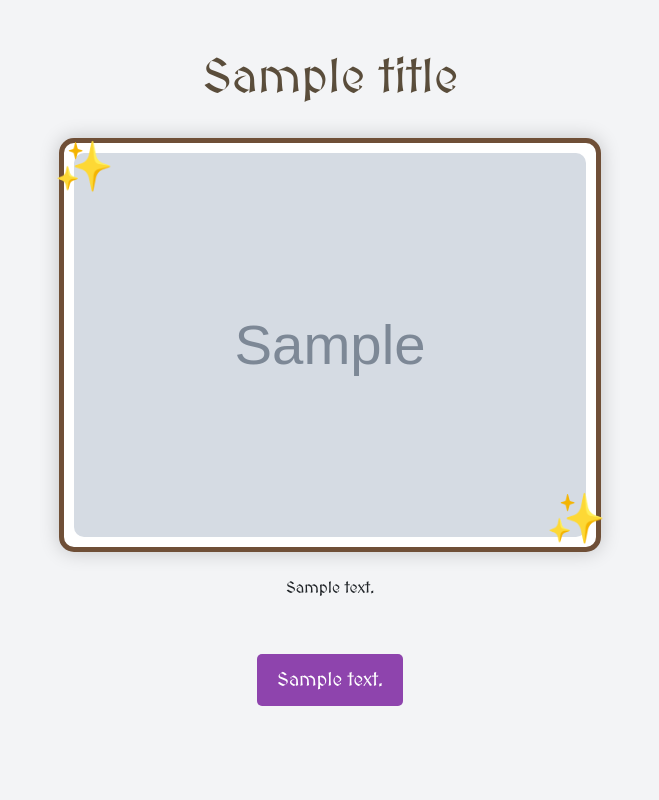
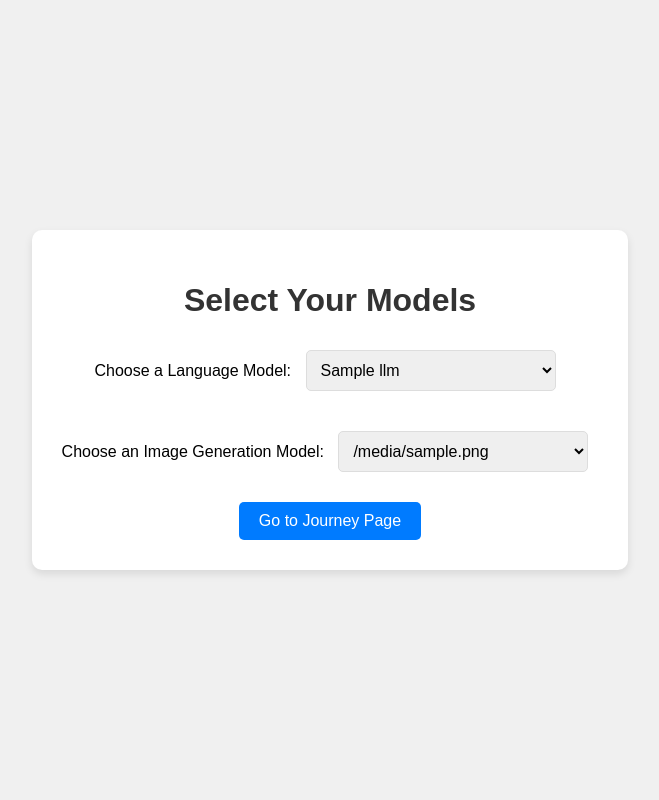
Before and after one commit to coolSurferBoi/LLM_Journeys, a Flask app: template templates/home.html in a window 1280 px wide. Shown: the whole page, without its empty margins (310-969 px from the left). Run offline with Flask 3, Linux system fonts and the light colour scheme; the template is opened without the code that fills it: most values are stand-ins (such as "Sample title", 1, 10 or a date in 2020); grey boxes marked "Sample" are stand-in pictures; some libraries are stand-ins or nearby versions.

Commit message:
20250517 work

```diff
--- a/app.py
+++ b/app.py
@@ -38,8 +38,22 @@ def process_reply(state: GPTJourneyState, reply_content: str):
     state.reset_button_states()
     return text
 
+
 @app.route('/', methods=['GET', 'POST'])
 def home():
+    llm_options = ["GPT-3", "GPT-4", "BERT", "T5"]
+    image_gen_options = ["DALL-E", "Stable Diffusion", "MidJourney"]
+
+    if request.method == 'POST':
+        # Get selected values from dropdowns
+        dropdown1 = request.form.get('dropdown1')
+        dropdown2 = request.form.get('dropdown2')
+        return render_template('journey.html', dropdown1=dropdown1, dropdown2=dropdown2)
+
+    return render_template('home.html', llm_options=llm_options, image_gen_options=image_gen_options)
+
+@app.route('/journey', methods=['GET', 'POST'])
+def journey():
     title = "GPT-Journey"
     message = None
 
@@ -76,7 +90,7 @@ def home():
     session['button_messages'] = state.get_all_button_messages()
     print(f'Number of Selections : {OpenAPIConnection.get_interaction_count()}')
     return render_template(
-        'home.html',
+        'journey.html',
         title=title,
         text=text,
         image_url=image_url,
@@ -86,4 +100,4 @@ def home():
     )
 
 if __name__ == "__main__":
-    app.run()
+    app.run(debug=True)
--- a/templates/home.html
+++ b/templates/home.html
@@ -3,126 +3,90 @@
 <head>
     <meta charset="UTF-8">
     <meta name="viewport" content="width=device-width, initial-scale=1.0">
-    <title>{{ title }}</title>
-
-    <!-- Bootstrap CSS -->
-    <link rel="stylesheet" href="https://maxcdn.bootstrapcdn.com/bootstrap/4.0.0/css/bootstrap.min.css" integrity="sha384-Gn5384xqQ1aoWXA+058RXPxPg6fy4IWvTNh0E263XmFcJlSAwiGgFAW/dAiS6JXm" crossorigin="anonymous">
-
-    <!-- Google Fonts (for a fancy look) -->
-    <link href="https://fonts.googleapis.com/css2?family=MedievalSharp&display=swap" rel="stylesheet">
-
-    <!-- Custom Styles -->
+    <title>LLM Journey</title>
     <style>
         body {
-            font-family: 'MedievalSharp', cursive;
-            background-color: #f3f4f6;
+            font-family: Arial, sans-serif;
+            height: 100vh;
+            display: flex;
+            justify-content: center;
+            align-items: center;
+            margin: 0;
+            background-color: #f0f0f0;
         }
 
         .container {
-            padding-top: 50px;
-            padding-bottom: 50px;
+            background-color: white;
+            padding: 30px;
+            border-radius: 10px;
+            box-shadow: 0 4px 8px rgba(0, 0, 0, 0.1);
+            text-align: center;
+        }
+
+        select {
+            padding: 10px;
+            margin: 10px;
+            font-size: 16px;
+            width: 250px;
+            border-radius: 5px;
+            border: 1px solid #ddd;
         }
 
         h1 {
-            color: #5a4d3b;
-            font-size: 3rem;
-            margin-bottom: 30px;
+            color: #333;
         }
 
-        .image-container {
-            position: relative;
-            display: inline-block;
-            border: 5px solid #6f4f37;
-            padding: 10px;
-            border-radius: 15px;
-            box-shadow: 0px 0px 20px rgba(0, 0, 0, 0.2);
-            background-color: #fff;
+        .dropdown-container {
+            margin-top: 20px;
         }
 
-        .image-container::before {
-            content: '✨';
-            position: absolute;
-            top: -10px;
-            left: -10px;
-            font-size: 3rem;
-            color: #f1c40f;
-        }
-
-        .image-container::after {
-            content: '✨';
-            position: absolute;
-            bottom: -10px;
-            right: -10px;
-            font-size: 3rem;
-            color: #f1c40f;
-        }
-
-        img {
-            border-radius: 10px;
-            max-width: 100%;
-            height: auto;
-        }
-
-        .btn-primary {
-            background-color: #8e44ad;
+        .button {
+            display: inline-block;
+            padding: 10px 20px;
+            margin-top: 20px;
+            font-size: 16px;
+            color: white;
+            background-color: #007BFF;
             border: none;
-            font-size: 1.2rem;
-            padding: 12px 20px;
             border-radius: 5px;
+            text-decoration: none;
+            cursor: pointer;
             transition: background-color 0.3s ease;
         }
 
-        .btn-primary:hover {
-            background-color: #9b59b6;
-            cursor: pointer;
+        .button:hover {
+            background-color: #0056b3;
         }
 
-        .btn-container {
-            display: flex;
-            gap: 15px;
-            flex-wrap: wrap;
-            justify-content: center;
-            margin-top: 30px;
-        }
-
-        .btn-container form {
-            margin-bottom: 10px;
-        }
-
-        .message {
-            font-size: 1.1rem;
-            color: #34495e;
-            margin-top: 10px;
-        }
     </style>
 </head>
 <body>
 
-    <div class="container d-flex flex-column align-items-center justify-content-center text-center">
-        <h1>{{ title }}</h1>
+    <div class="container">
+        <h1>Select Your Models</h1>
 
-        <div class="image-container mb-4">
-            <img src="{{ image_url }}" alt="My Image" width="512" height="512">
+        <!-- Dropdown for LLM selection -->
+        <div class="dropdown-container">
+            <label for="llm">Choose a Language Model:</label>
+            <select id="llm" name="llm">
+                {% for llm in llm_options %}
+                    <option value="{{ llm }}">{{ llm }}</option>
+                {% endfor %}
+            </select>
         </div>
 
-        <p class="mb-4">{{ text }}</p>
-
-        <div class="btn-container">
-            {% for button_name, message in button_messages.items() %}
-                <form method="POST">
-                    <button name="button_name" value="{{ button_name }}" class="btn btn-primary">{{ message }}</button>
-                </form>
-                {% if button_states[button_name] %}
-                    <p class="message">{{ message }}</p>
-                {% endif %}
-            {% endfor %}
+        <!-- Dropdown for Image Generation Model selection -->
+        <div class="dropdown-container">
+            <label for="image_gen">Choose an Image Generation Model:</label>
+            <select id="image_gen" name="image_gen">
+                {% for image_gen in image_gen_options %}
+                    <option value="{{ image_gen }}">{{ image_gen }}</option>
+                {% endfor %}
+            </select>
         </div>
 
+        <a href="/journey" class="button">Go to Journey Page</a>
     </div>
 
-    <!-- Bootstrap JS -->
-    <script src="https://code.jquery.com/jquery-3.2.1.slim.min.js" integrity="sha384-KJ3o2DKtIkvYIK3UENzmM7KCkRr/rE9/Qpg6aAZGJwFDMVNA/GpGFF93hXpG5KkN" crossorigin="anonymous"></script>
-    <script src="https://cdnjs.cloudflare.com/ajax/libs/popper.js/1.12.9/umd/popper.min.js" integrity="sha384-ApNbgh9B+Y1QKtv3Rn7W3mgPxhU9K/ScQsAP7hUibX39j7fakFPskvXusvfa0b4Q" crossorigin="anonymous"></script>
-    <script src="https://maxcdn.bootstrapcdn.com/bootstrap/4.0.0/js/bootstrap.min.js" integrity="sha384-JZR6Spejh4U02d8jOt6vLEHfe/JQGiRRSQQxSfFWpi1MquVdAyjUar5+76PVCmYl" crossorigin="anonymous"></script>
 </body>
 </html>
```
Also changed, not shown: templates/journey.html (added, +129 -0 lines).
